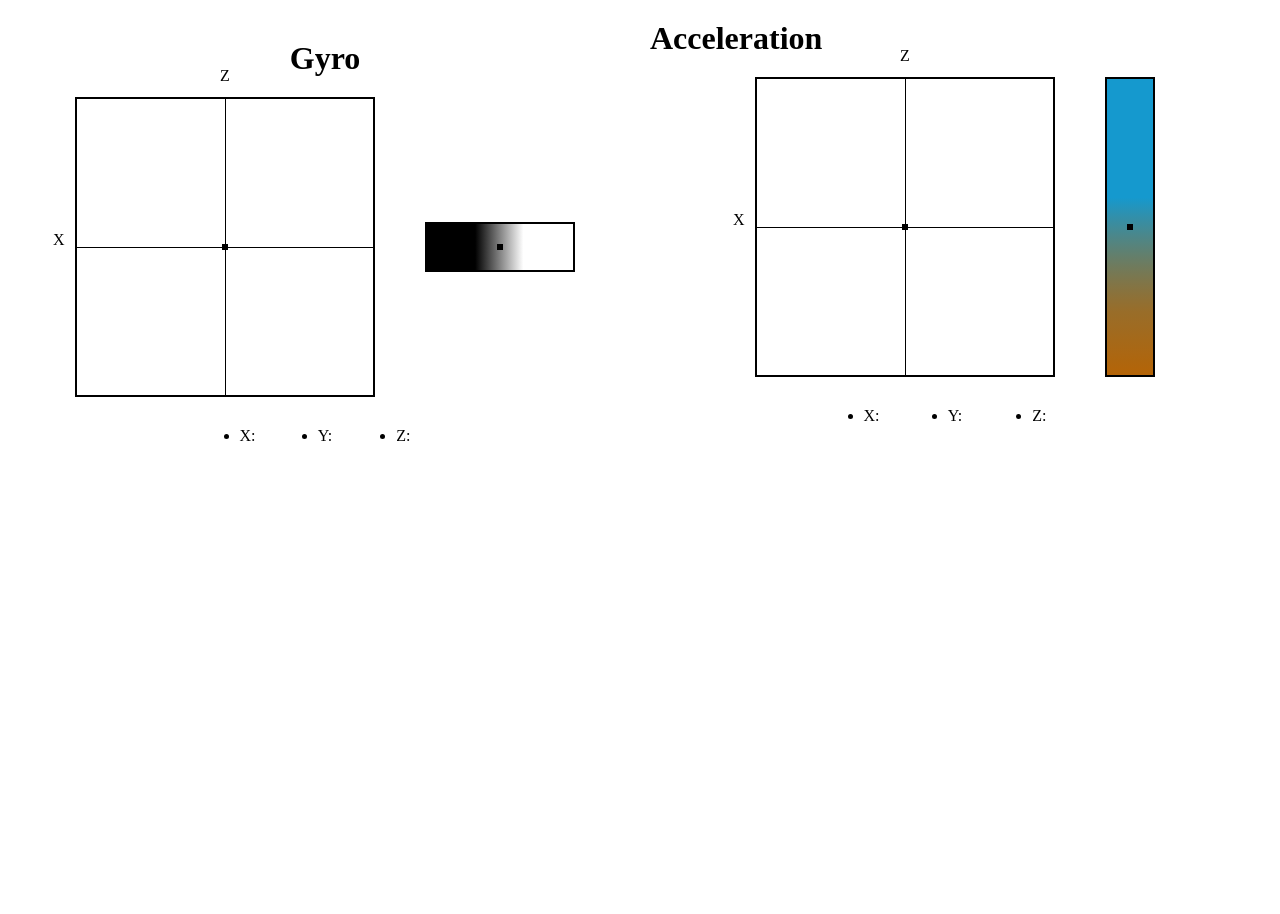
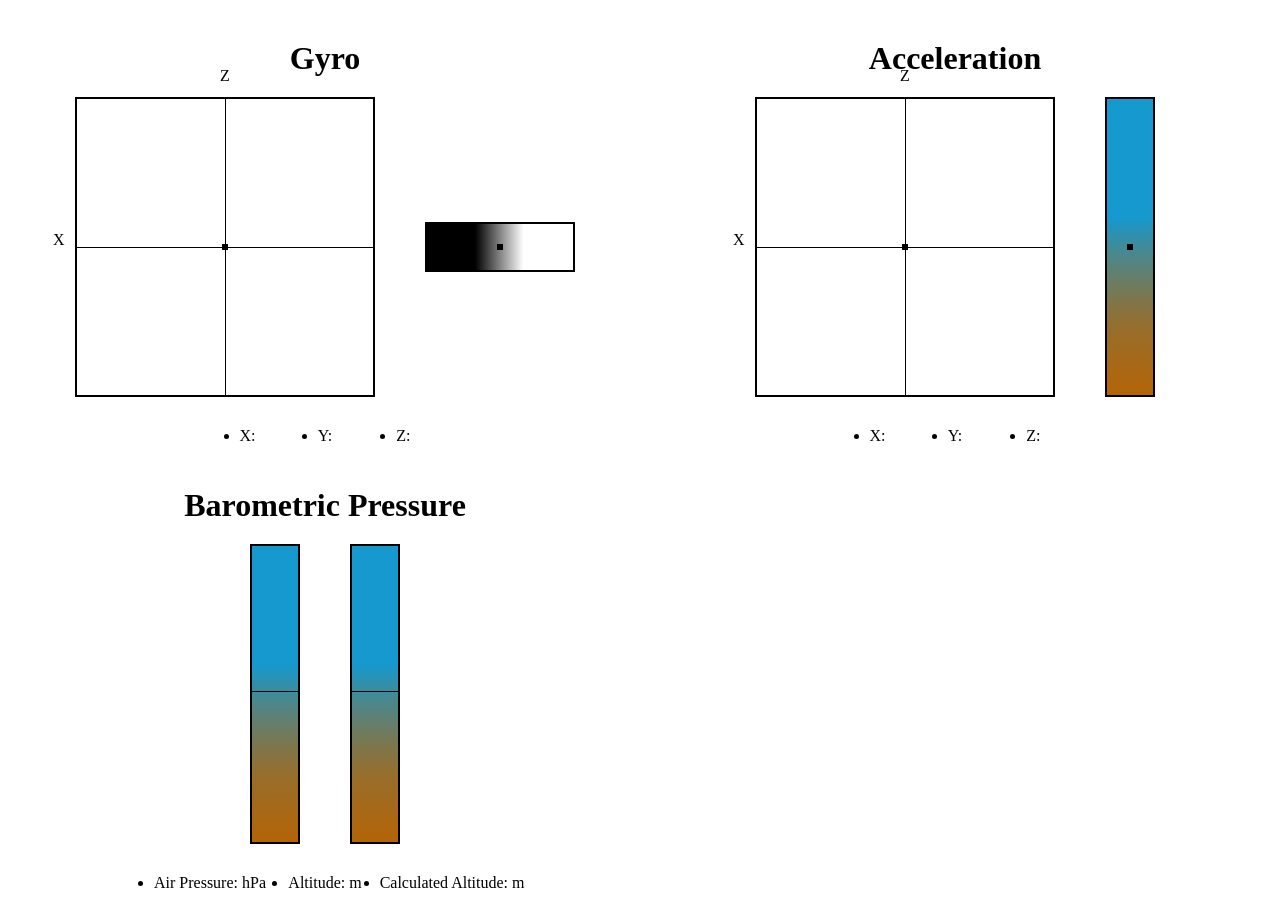
Before and after one commit to NG-AF/ng-webserver, a React (Create React App) app in the folder client/: page / in a window 1280 px wide. Before the commit the page ends 800 px from the top, so only its background shows below. Built offline with nearby package versions, Linux system fonts and the light colour scheme; no server answers.

Commit message:
add Barometric Pressure Sensor visualization to server and client

```diff
--- a/client/src/App.css
+++ b/client/src/App.css
@@ -23,29 +23,29 @@ for such a notice.
   margin: 20px;
   grid-gap: 20px;
 }
-.App .left {
+.App .gyro {
   padding: 20px;
   text-align: center;
 }
-.App .left h2 {
+.App .gyro h2 {
   margin-bottom: 20px;
   font-size: 32px;
 }
-.App .left .gyroDataVisualization {
+.App .gyro .gyroDataVisualization {
   display: flex;
   flex-direction: row;
   justify-content: center;
   align-items: center;
   gap: 50px;
 }
-.App .left .gyroDataVisualization .gyroXZ {
+.App .gyro .gyroDataVisualization .gyroXZ {
   width: 300px;
   height: 300px;
   border: 2px black solid;
   position: relative;
   transition: 0.05s ease;
 }
-.App .left .gyroDataVisualization .gyroXZ .centerDot {
+.App .gyro .gyroDataVisualization .gyroXZ .centerDot {
   width: 6px;
   height: 6px;
   position: absolute;
@@ -53,12 +53,12 @@ for such a notice.
   left: calc(50% - 3px);
   background: #000;
 }
-.App .left .gyroDataVisualization .gyroXZ p.x {
+.App .gyro .gyroDataVisualization .gyroXZ p.x {
   position: absolute;
   top: calc(50% - 16px);
   left: -24px;
 }
-.App .left .gyroDataVisualization .gyroXZ p.x::after {
+.App .gyro .gyroDataVisualization .gyroXZ p.x::after {
   position: absolute;
   content: "";
   width: 300px;
@@ -67,12 +67,12 @@ for such a notice.
   left: 22px;
   top: 16px;
 }
-.App .left .gyroDataVisualization .gyroXZ p.z {
+.App .gyro .gyroDataVisualization .gyroXZ p.z {
   position: absolute;
   left: calc(50% - 5px);
   top: -32px;
 }
-.App .left .gyroDataVisualization .gyroXZ p.z::after {
+.App .gyro .gyroDataVisualization .gyroXZ p.z::after {
   position: absolute;
   content: "";
   height: 300px;
@@ -81,7 +81,7 @@ for such a notice.
   left: 5px;
   top: 30px;
 }
-.App .left .gyroDataVisualization .gyroY {
+.App .gyro .gyroDataVisualization .gyroY {
   width: 150px;
   height: 50px;
   border: 2px black solid;
@@ -89,7 +89,7 @@ for such a notice.
   transition: 0.05s ease;
   background: linear-gradient(to right, #000 33%, #fff 66%);
 }
-.App .left .gyroDataVisualization .gyroY .centerDot {
+.App .gyro .gyroDataVisualization .gyroY .centerDot {
   width: 6px;
   height: 6px;
   position: absolute;
@@ -97,7 +97,7 @@ for such a notice.
   left: calc(50% - 3px);
   background: #000;
 }
-.App .left ul {
+.App .gyro ul {
   display: flex;
   width: 100%;
   justify-content: space-evenly;
@@ -105,41 +105,45 @@ for such a notice.
   margin-top: 30px;
   position: relative;
 }
-.App .left ul li {
+.App .gyro ul li {
   position: absolute;
 }
-.App .left ul li:nth-child(1) {
+.App .gyro ul li:nth-child(1) {
   top: 0;
   left: 35%;
 }
-.App .left ul li:nth-child(3) {
+.App .gyro ul li:nth-child(3) {
   top: 0;
   right: 35%;
 }
-.App .right h2 {
+.App .accel {
+  padding: 20px;
+  text-align: center;
+}
+.App .accel h2 {
   margin-bottom: 20px;
   font-size: 32px;
 }
-.App .right .accelDataVisualization {
+.App .accel .accelDataVisualization {
   display: flex;
   flex-direction: row;
   justify-content: center;
   align-items: center;
   gap: 50px;
 }
-.App .right .accelDataVisualization .accelXZ {
+.App .accel .accelDataVisualization .accelXZ {
   width: 300px;
   height: 300px;
   border: 2px black solid;
   position: relative;
   transition: 0.05s ease;
 }
-.App .right .accelDataVisualization .accelXZ p.x {
+.App .accel .accelDataVisualization .accelXZ p.x {
   position: absolute;
   top: calc(50% - 16px);
   left: -24px;
 }
-.App .right .accelDataVisualization .accelXZ p.x::after {
+.App .accel .accelDataVisualization .accelXZ p.x::after {
   position: absolute;
   content: "";
   width: 300px;
@@ -148,12 +152,12 @@ for such a notice.
   left: 22px;
   top: 16px;
 }
-.App .right .accelDataVisualization .accelXZ p.z {
+.App .accel .accelDataVisualization .accelXZ p.z {
   position: absolute;
   left: calc(50% - 5px);
   top: -32px;
 }
-.App .right .accelDataVisualization .accelXZ p.z::after {
+.App .accel .accelDataVisualization .accelXZ p.z::after {
   position: absolute;
   content: "";
   height: 300px;
@@ -162,7 +166,7 @@ for such a notice.
   left: 5px;
   top: 30px;
 }
-.App .right .accelDataVisualization .accelXZ .centerDot {
+.App .accel .accelDataVisualization .accelXZ .centerDot {
   width: 6px;
   height: 6px;
   position: absolute;
@@ -170,7 +174,7 @@ for such a notice.
   left: calc(50% - 3px);
   background: #000;
 }
-.App .right .accelDataVisualization .accelY {
+.App .accel .accelDataVisualization .accelY {
   height: 300px;
   width: 50px;
   border: 2px black solid;
@@ -178,7 +182,7 @@ for such a notice.
   transition: 0.05s ease;
   background: linear-gradient(to top, #b46407, 40%, #1599ce 60%);
 }
-.App .right .accelDataVisualization .accelY .centerDot {
+.App .accel .accelDataVisualization .accelY .centerDot {
   width: 6px;
   height: 6px;
   position: absolute;
@@ -186,7 +190,7 @@ for such a notice.
   left: calc(50% - 3px);
   background: #000;
 }
-.App .right ul {
+.App .accel ul {
   display: flex;
   width: 100%;
   justify-content: space-evenly;
@@ -194,14 +198,64 @@ for such a notice.
   margin-top: 30px;
   position: relative;
 }
-.App .right ul li {
+.App .accel ul li {
   position: absolute;
 }
-.App .right ul li:nth-child(1) {
+.App .accel ul li:nth-child(1) {
   top: 0;
   left: 35%;
 }
-.App .right ul li:nth-child(3) {
+.App .accel ul li:nth-child(3) {
   top: 0;
   right: 35%;
+}
+.App .bmp {
+  padding: 20px;
+  text-align: center;
+}
+.App .bmp h2 {
+  margin-bottom: 20px;
+  font-size: 32px;
+}
+.App .bmp .altDataVisualization {
+  display: flex;
+  flex-direction: row;
+  justify-content: center;
+  align-items: center;
+  gap: 50px;
+}
+.App .bmp .altDataVisualization .alt, .App .bmp .altDataVisualization .calcAlt {
+  width: 50px;
+  height: 300px;
+  border: 2px black solid;
+  position: relative;
+  transition: 0.05s ease;
+  background: linear-gradient(to top, #b46407, 40%, #1599ce 60%);
+}
+.App .bmp .altDataVisualization .alt .centerLine, .App .bmp .altDataVisualization .calcAlt .centerLine {
+  width: 100%;
+  height: 1px;
+  position: absolute;
+  top: calc(50% - 3px);
+  left: 0px;
+  background: #000;
+}
+.App .bmp ul {
+  display: flex;
+  width: 100%;
+  justify-content: space-evenly;
+  gap: 50px;
+  margin-top: 30px;
+  position: relative;
+}
+.App .bmp ul li {
+  position: absolute;
+}
+.App .bmp ul li:nth-child(1) {
+  top: 0;
+  left: 20%;
+}
+.App .bmp ul li:nth-child(3) {
+  top: 0;
+  right: 15%;
 }/*# sourceMappingURL=App.css.map */
--- a/client/src/App.jsx
+++ b/client/src/App.jsx
@@ -28,6 +28,7 @@ export default function App() {
 
 	const [gyro, setGyro] = useState({});
 	const [accel, setAccel] = useState({});
+	const [bmp, setBmp] = useState({});
 
 	//TODO: Remove this
 	/*const sendMessage = () => {
@@ -38,6 +39,7 @@ export default function App() {
 		socket.on("rSensorData", (data) => {
 			setGyro(data.gyro);
 			setAccel(data.accel);
+			setBmp(data.bmp);
 		});
 		// eslint-disable-next-line react-hooks/exhaustive-deps
 	}, [socket]);
@@ -50,7 +52,7 @@ export default function App() {
 			}}/>
 			<button onClick={sendMessage}>Send</button>*/}
 
-			<div className="left">
+			<div className="gyro">
 				<h2>Gyro</h2>
 				<div className="gyroDataVisualization">
 					<div className="gyroXZ">
@@ -80,7 +82,7 @@ export default function App() {
 					<li>Z: {gyro.z}</li>
 				</ul>
 			</div>
-			<div className="right">
+			<div className="accel">
 				<h2>Acceleration</h2>
 				<div className="accelDataVisualization">
 					<div className="accelXZ">
@@ -117,6 +119,40 @@ export default function App() {
 					<li>Z: {accel.z}</li>
 				</ul>
 			</div>
+
+			{/*//TODO: Calibrate altitude indicators */}
+
+			<div className="bmp">
+				<h2>Barometric Pressure</h2>
+				<div className="altDataVisualization">
+					<div className="alt">
+						<div
+							className="centerLine"
+							style={{
+								transform: `translateY(${
+									scale(bmp.accel, 0, 1500, -148, 148) * -1
+								}px)`,
+							}}
+						></div>
+					</div>
+					<div className="calcAlt">
+						<div
+							className="centerLine"
+							style={{
+								transform: `translateY(${
+									scale(bmp.ca, 500, 2000, -148, 148) * -1
+								}px)`,
+							}}
+						></div>
+					</div>
+				</div>
+
+				<ul>
+					<li>Air Pressure: {bmp.p}hPa</li>
+					<li>Altitude: {bmp.a}m</li>
+					<li>Calculated Altitude: {bmp.ca}m</li>
+				</ul>
+			</div>
 		</div>
 	);
 }
--- a/client/src/App.scss
+++ b/client/src/App.scss
@@ -26,7 +26,7 @@ $visBoxSize: 300px;
 	margin: 20px;
 	grid-gap: 20px;
 
-	.left {
+	.gyro {
 		padding: 20px;
 		text-align: center;
 
@@ -93,7 +93,7 @@ $visBoxSize: 300px;
 
 			.gyroY {
 				width: calc($visBoxSize / 2);
-				height: 50px;
+				height: calc($visBoxSize / 6);
 				border: 2px black solid;
 				position: relative;
 				transition: 0.05s ease;
@@ -134,7 +134,10 @@ $visBoxSize: 300px;
 		}
 	}
 
-	.right {
+	.accel {
+		padding: 20px;
+		text-align: center;
+
 		h2 {
 			margin-bottom: 20px;
 			font-size: 32px;
@@ -198,7 +201,7 @@ $visBoxSize: 300px;
 
 			.accelY {
 				height: $visBoxSize;
-				width: 50px;
+				width: calc($visBoxSize / 6);
 				border: 2px black solid;
 				position: relative;
 				transition: 0.05s ease;
@@ -238,4 +241,64 @@ $visBoxSize: 300px;
 			}
 		}
 	}
+
+	.bmp {
+		padding: 20px;
+		text-align: center;
+
+		h2 {
+			margin-bottom: 20px;
+			font-size: 32px;
+		}
+
+		.altDataVisualization {
+			display: flex;
+			flex-direction: row;
+			justify-content: center;
+			align-items: center;
+			gap: 50px;
+
+			.alt, .calcAlt {
+				width: calc($visBoxSize / 6);
+				height: $visBoxSize;
+				border: 2px black solid;
+				position: relative;
+				transition: 0.05s ease;
+				background: linear-gradient(to top, #b46407, 40%, #1599ce 60%);
+
+				.centerLine {
+					width: 100%;
+					height: 1px;
+					position: absolute;
+					top: calc(50% - 3px);
+					left: 0px;
+					background: #000;
+				}
+			}
+		}
+
+
+		ul {
+			display: flex;
+			width: 100%;
+			justify-content: space-evenly;
+			gap: 50px;
+			margin-top: 30px;
+			position: relative;
+
+			li {
+				position: absolute;
+
+				&:nth-child(1) {
+					top: 0;
+					left: 20%;
+				}
+
+				&:nth-child(3) {
+					top: 0;
+					right: 15%;
+				}
+			}
+		}
+	}
 }
```
Also changed, not shown: 1 other file (tests, documents, lock files or other folders).
